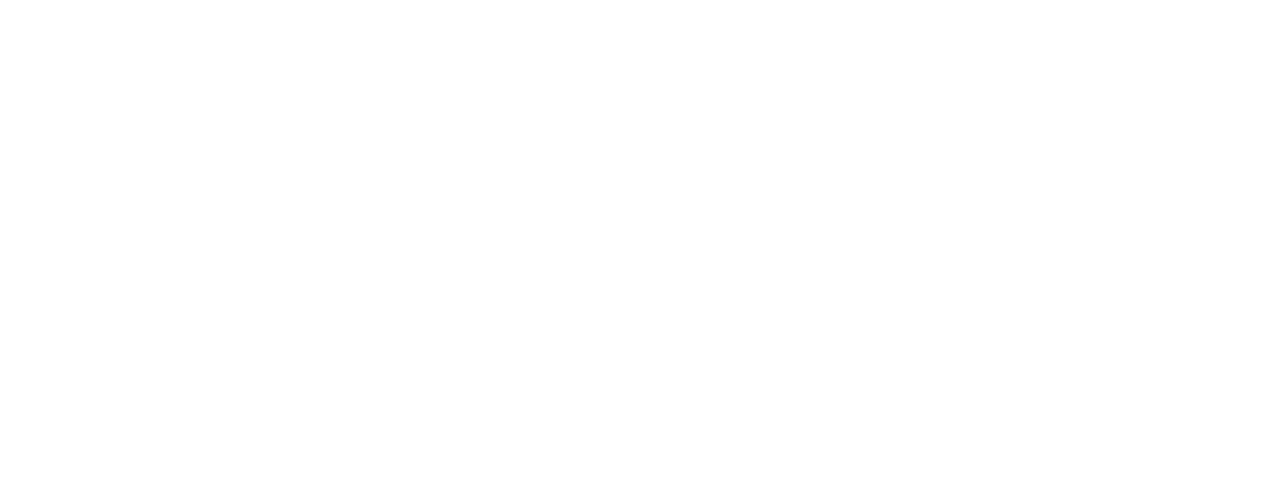
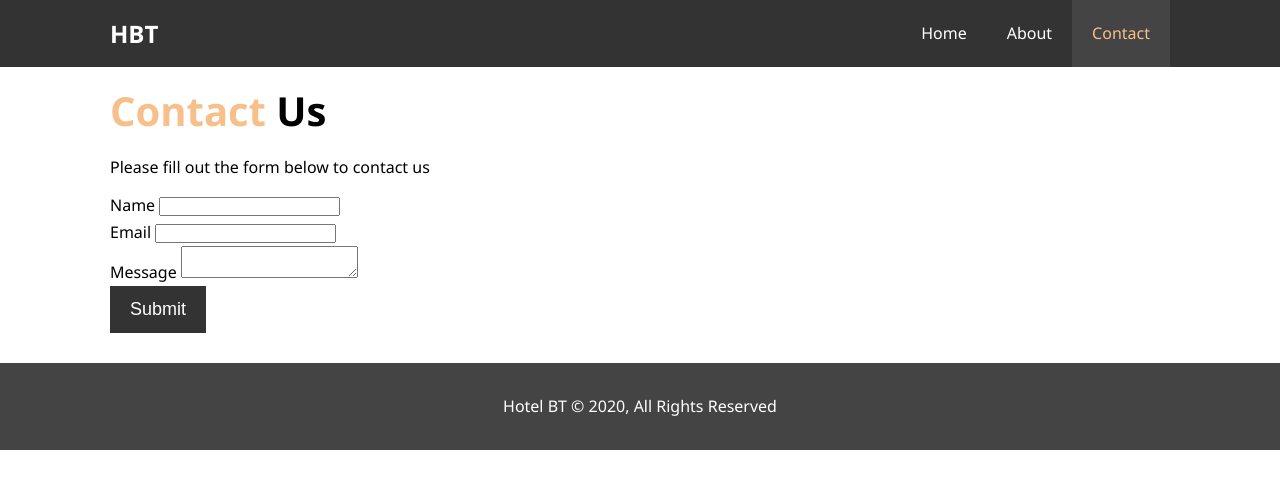
Before and after one commit to dvru/html-css-sandbox, a plain HTML site: page hotel_website/contact.html in a window 1280 px wide. Drawn offline with Linux system fonts and the light colour scheme.

Commit message:
added Contact us page

```diff
--- a/hotel_website/contact.html
+++ b/hotel_website/contact.html
@@ -3,9 +3,53 @@
 <head>
     <meta charset="UTF-8">
     <meta name="viewport" content="width=device-width, initial-scale=1.0">
-    <title>Contact</title>
+    <meta name="description" content="Welcome to the most extraodinary hotel in Houston, Texas">
+    <meta name="keywords" content="hotel, houston hotel, new england hotel">
+    <link rel="stylesheet" href="https://cdnjs.cloudflare.com/ajax/libs/font-awesome/5.14.0/css/all.min.css" integrity="sha512-1PKOgIY59xJ8Co8+NE6FZ+LOAZKjy+KY8iq0G4B3CyeY6wYHN3yt9PW0XpSriVlkMXe40PTKnXrLnZ9+fkDaog==" crossorigin="anonymous" />
+    <link rel="stylesheet" href="css/style.css">
+    <title>Hotel BT | Contact</title>
 </head>
+
 <body>
+    <header>
+        <nav id="navbar"><!-- dont have more than one id -->
+            <div class="container">
+                <h1 class="logo"><a href="index.html">HBT</a></h1>
+                <ul>
+                    <li><a href="index.html">Home</a></li> <!--shift-option to copy lines-->
+                    <li><a  href="about.html">About</a></li>
+                    <li><a class="current" href="contact.html">Contact</a></li>
+                </ul>
+            </div>
+        </nav>
+    </header>
+
+    <section id="contact-form" class="py-3">
+        <div class="container">
+            <h1 class="l-heading"><span class="text-primary">Contact</span> Us</h1>
+            <p>Please fill out the form below to contact us</p>
+            <form action="process.php">
+                <div class="form-group">
+                    <label for="name">Name</label>
+                    <input type="text" name="name" id="name">
+                </div>
+                <div class="form-group">
+                    <label for="email">Email</label>
+                    <input type="email" name="email" id="email">
+                </div>
+                <div class="form-group">
+                    <label for="message">Message</label>
+                    <textarea name="message" id="message"></textarea>
+                </div>
+                <button type="submit" class="btn">Submit</button>
+            </form>
+        </div>
+    </section>
+
+
+    <footer id="main-footer">
+        <p>Hotel BT &copy; 2020, All Rights Reserved</p>
+    </footer>
 
 </body>
 </html>
```
